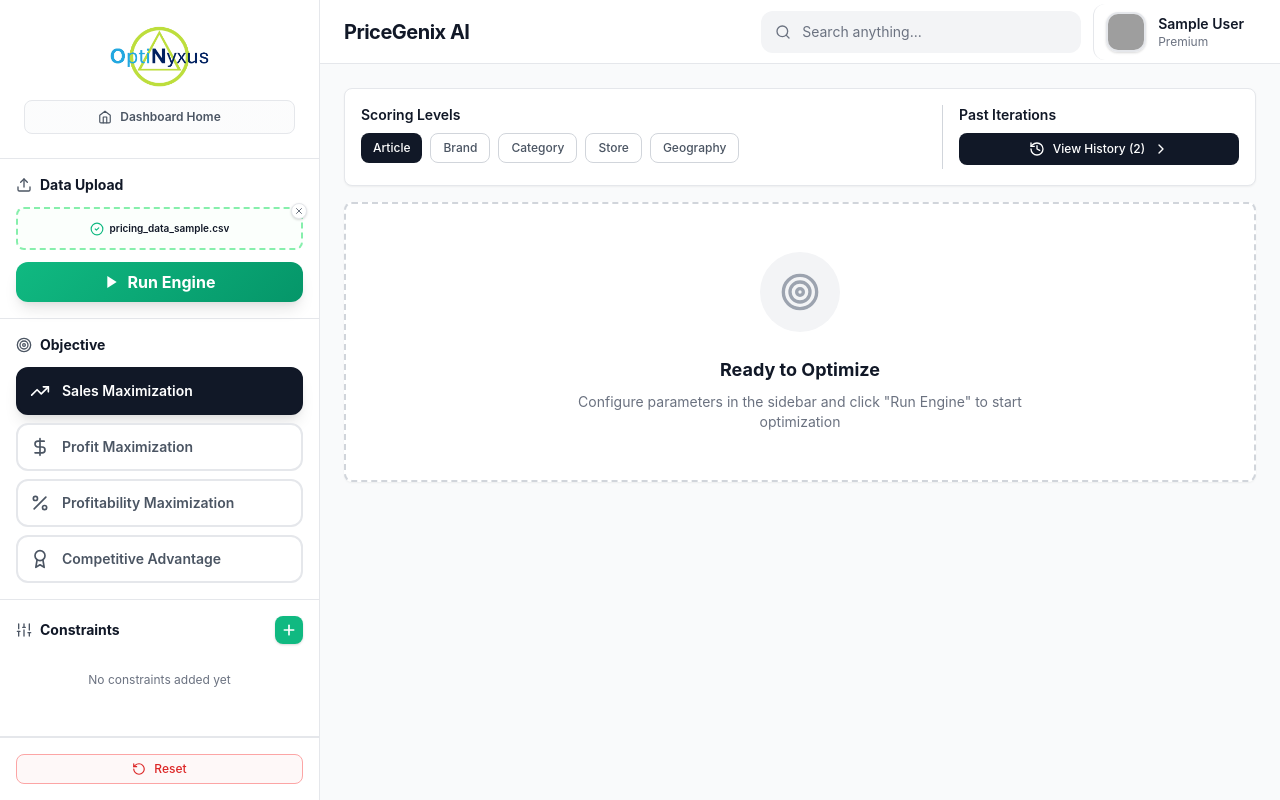
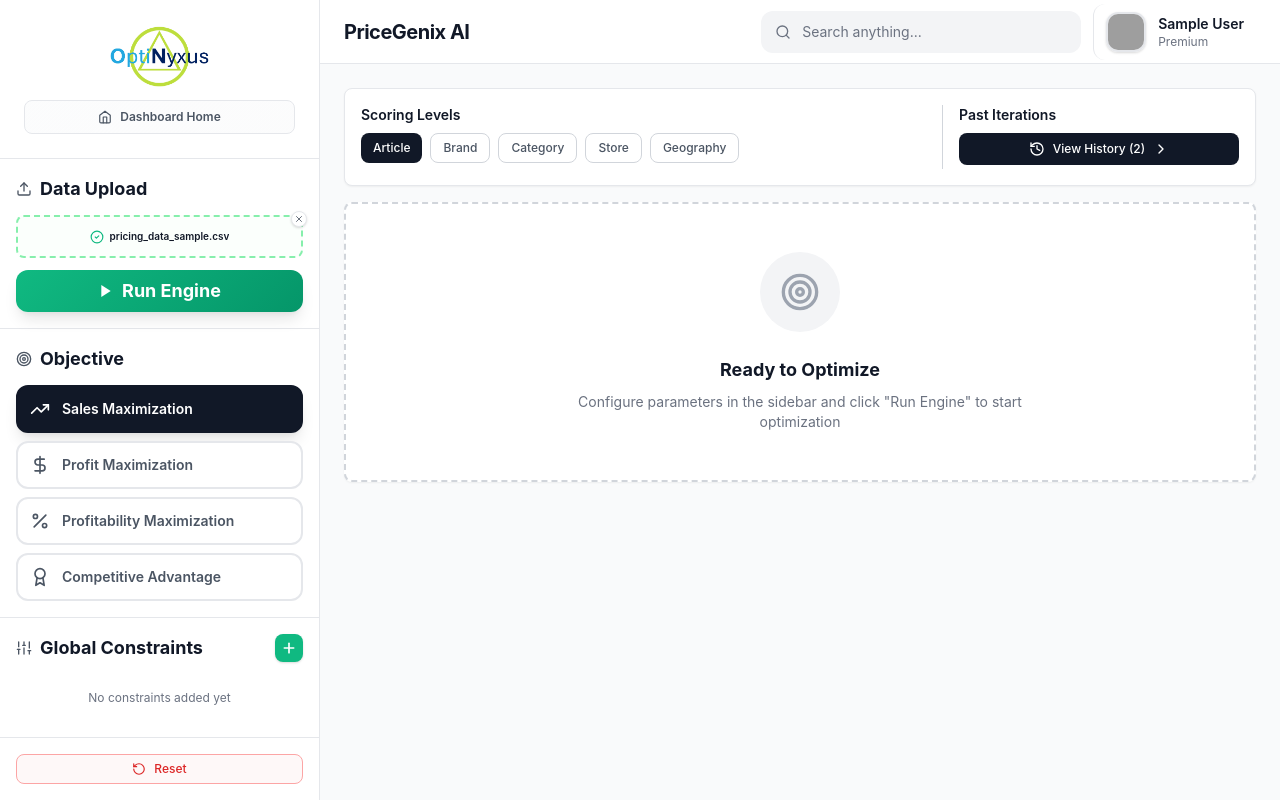
Before and after one commit to optinyxus/optinyxus-frontend, a React (Vite) app: page /dashboard/pricegenix in a window 1280 px wide. Built offline with nearby package versions, Linux system fonts and the light colour scheme; sample sign-in values are in the browser's storage; grey boxes are pictures that could not be loaded.

Commit message:
Font Size

```diff
--- a/src/components/sidebars/PriceGenixSidebar.jsx
+++ b/src/components/sidebars/PriceGenixSidebar.jsx
@@ -174,7 +174,7 @@
           <div className="p-4 border-b border-border-gray">
             <div className="flex items-center gap-2 mb-3">
               <Upload className="w-4 h-4 text-secondary-text" strokeWidth={2} />
-              <h3 className="text-sm font-bold text-primary-text">Data Upload</h3>
+              <h3 className="text-lg font-bold text-primary-text">Data Upload</h3>
             </div>
 
             <div
@@ -231,7 +231,7 @@
             {/* RUN ENGINE BUTTON - centered icon + text together */}
             <button
               onClick={onRunOptimization}
-              className="w-full flex items-center justify-center gap-2 px-4 py-3 bg-gradient-success text-white rounded-xl font-bold text-base shadow-premium-lg transition-all duration-200 hover:scale-[1.02] hover:brightness-110 active:scale-100"
+              className="w-full flex items-center justify-center gap-2 px-4 py-3 bg-gradient-success text-white rounded-xl font-bold text-lg shadow-premium-lg transition-all duration-200 hover:scale-[1.02] hover:brightness-110 active:scale-100"
             >
               <Play className="w-4 h-4 fill-white flex-shrink-0" strokeWidth={0} />
               <span className="leading-none">Run Engine</span>
@@ -242,7 +242,7 @@
           <div className="p-4 border-b border-border-gray">
             <div className="flex items-center gap-2 mb-3">
               <Target className="w-4 h-4 text-secondary-text" strokeWidth={2} />
-              <h3 className="text-sm font-bold text-primary-text">Objective</h3>
+              <h3 className="text-lg font-bold text-primary-text">Objective</h3>
             </div>
 
             <div className="space-y-2">
@@ -275,7 +275,7 @@
             <div className="flex items-center justify-between mb-3">
               <div className="flex items-center gap-2">
                 <Sliders className="w-4 h-4 text-secondary-text" strokeWidth={2} />
-                <h3 className="text-sm font-bold text-primary-text">Constraints</h3>
+                <h3 className="text-lg font-bold text-primary-text">Global Constraints</h3>
               </div>
 
               {constraints.length < constraintTypes.length && (
```
